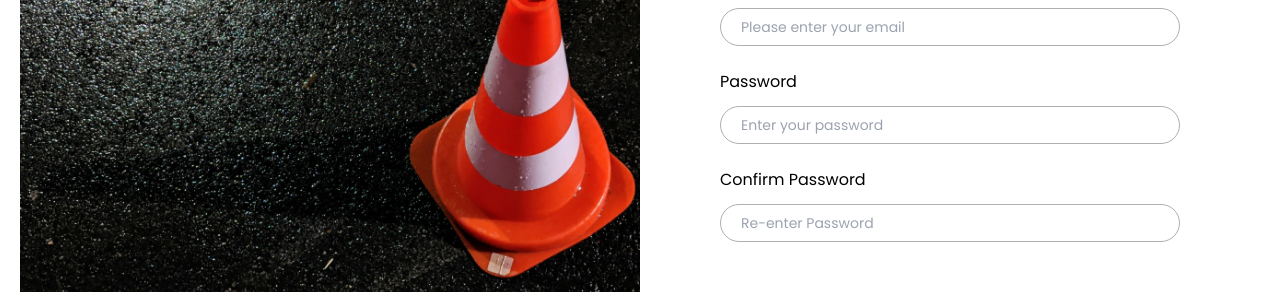
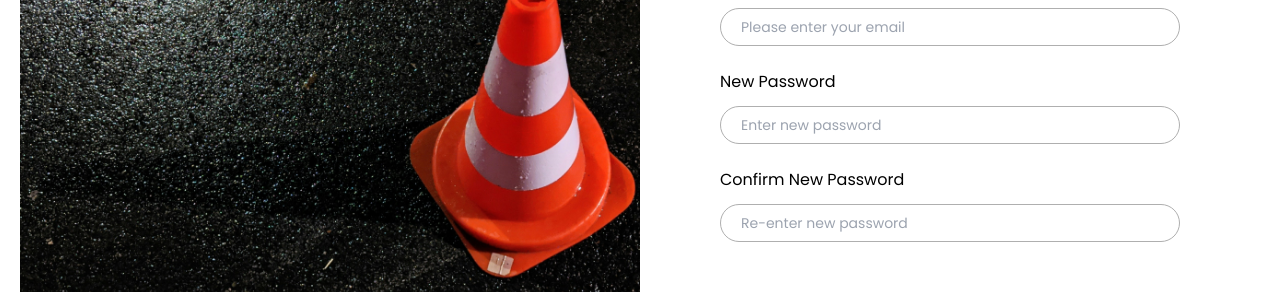
Before and after one commit to Samstar10/Aj-F, a React (Create React App) app: page /passwordreset in a window 1280 px wide. Shown: the part 240-532 px from the top of the page. Built offline with nearby package versions, Linux system fonts and the light colour scheme.

Commit message:
Adjust placeholder text in password reset component

```diff
--- a/src/Components/PasswordReset.js
+++ b/src/Components/PasswordReset.js
@@ -80,20 +80,20 @@ export default function PasswordReset() {
                                 value={formData.email}
                                 className="border-[#AFAFAF] border-[1px] rounded-[40px] py-2 px-5 text-sm focus:outline-none mb-6"
                             />
-                            <label className="text-sm xl:text-base font-normal text-left mb-3">Password</label>
+                            <label className="text-sm xl:text-base font-normal text-left mb-3">New Password</label>
                             <input
                                 type="password"
                                 name="password"
-                                placeholder="Enter your password"
+                                placeholder="Enter new password"
                                 onChange={handleChange}
                                 value={formData.password}
                                 className="border-[#AFAFAF] border-[1px] rounded-[40px] py-2 px-5 text-sm focus:outline-none mb-6"
                             />
-                            <label className="text-sm xl:text-base font-normal text-left mb-3">Confirm Password</label>
+                            <label className="text-sm xl:text-base font-normal text-left mb-3">Confirm New Password</label>
                             <input
                                 type="password"
                                 name="confirmPassword"
-                                placeholder="Re-enter Password"
+                                placeholder="Re-enter new password"
                                 onChange={handleChange}
                                 value={formData.confirmPassword}
                                 className="border-[#AFAFAF] border-[1px] rounded-[40px] py-2 px-5 text-sm focus:outline-none mb-16"
```
